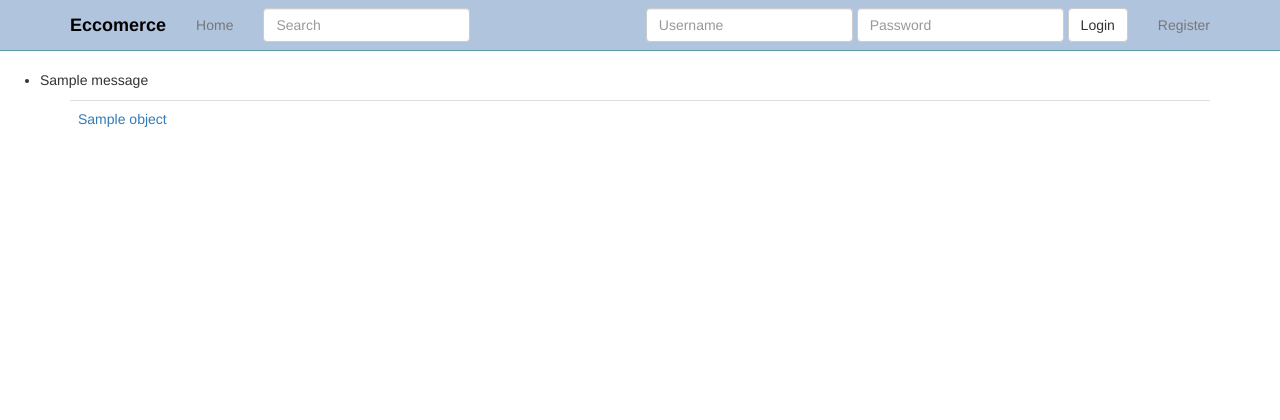
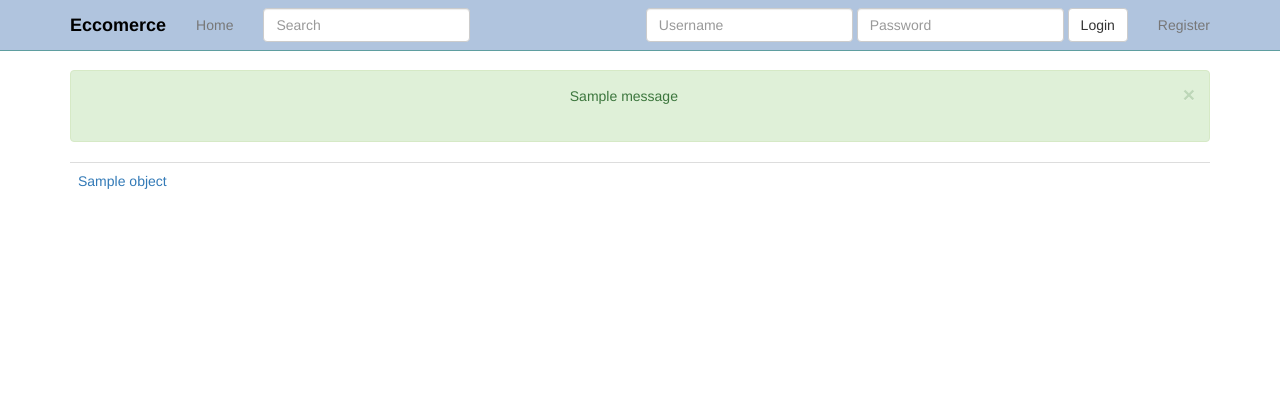
Before and after one commit to KartikShrikantHegde/Django_Ecommerce, a Django app: template src/products/templates/products/product_list.html in a window 1280 px wide. Shown: the top 420 px of the page. Run offline with Django 3.2, Linux system fonts and the light colour scheme; the template is opened without the code that fills it: most values are stand-ins (such as "Sample title", 1, 10 or a date in 2020); one stand-in notice (Sample message) is shown; some libraries are stand-ins or nearby versions.

Commit message:
Adding dismiss bootstrap component to the alert success message on updating the product

```diff
--- a/src/templates/base.html
+++ b/src/templates/base.html
@@ -1,7 +1,7 @@
 {% load staticfiles %}
 
 <!DOCTYPE html>
-<html lang="en">
+<html lang="en" xmlns="http://www.w3.org/1999/html">
   <head>
     <meta charset="utf-8">
     <meta http-equiv="X-UA-Compatible" content="IE=edge">
@@ -27,11 +27,16 @@
   {% include 'navbar.html' %}
 
   {% if messages %}
-<ul class="messages">
-    {% for message in messages %}
-    <li{% if message.tags %} class="{{ message.tags }}"{% endif %}>{{ message }}</li>
+
+      <div class="container">
+      <div class="alert alert-success text-center alert-dismissible">
+      <button type="button" class="close" data-dismiss="alert" aria-label="Close"><span aria-hidden="true">&times;</span></button>
+          {% for message in messages %}
+    <p{% if message.tags %} class="{{ message.tags }}"{% endif %}>{{ message }}</p><br/>
     {% endfor %}
-</ul>
+      </div>
+
+      </div>
 {% endif %}
 
 {% block jumbotron %}
```
Also changed, not shown: src/db.sqlite3.
